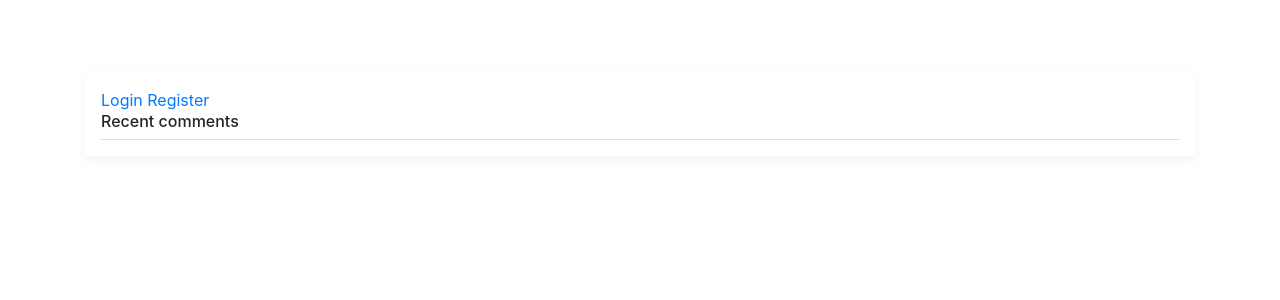
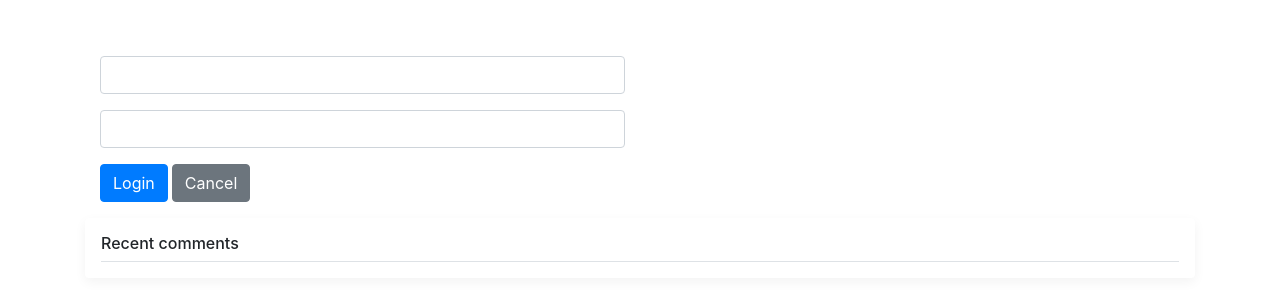
Before and after one commit to apu84/ReactComment, a React app: page /login in a window 1280 px wide. Shown: the top 300 px of the page. Built offline with nearby package versions, Linux system fonts and the light colour scheme.

Commit message:
Added router for login and registration form

```diff
--- a/package.json
+++ b/package.json
@@ -32,6 +32,8 @@
     "redux": "^3.5.2",
     "redux-logger": "^2.6.1",
     "redux-promise": "^0.5.3",
-    "redux-thunk": "^2.1.0"
+    "redux-thunk": "^2.1.0",
+    "react-router-dom": "^4.1.2",
+    "history": "^4.6.3"
   }
 }
--- a/src/app/app.jsx
+++ b/src/app/app.jsx
@@ -1,11 +1,25 @@
 import React from 'react'
-import ReactDOM from 'react-dom';
+import {Route, Router} from 'react-router-dom';
 import Board from './component/board';
-import {Provider} from 'react-redux';
-import {createStore} from 'redux';
-import allReducers from './reducers/index'
+import LoginForm from './component/loginForm'
+import RegistrationForm from './component/registrationForm';
+import ProfileLinks from './component/profileLinks'
+import {history} from './helpers/index'
 
-const store = createStore(allReducers);
+export default class App extends React.Component {
+  render() {
+    return (
+        <div>
+          <Router history={history}>
+            <div>
+              <Route exact path='/' component={ProfileLinks}/>
+              <Route path='/login' component={LoginForm}/>
+              <Route path='/registration' component={RegistrationForm}/>
+              <Board/>
+            </div>
+          </Router>
 
-ReactDOM.render(<Provider store={store}><Board/></Provider>,
-    document.getElementById('root'));
+        </div>
+    );
+  }
+}
--- a/src/app/component/board.jsx
+++ b/src/app/component/board.jsx
@@ -3,7 +3,6 @@ import Comment from './comment'
 import {connect} from 'react-redux';
 import {bindActionCreators} from "redux";
 import {addComment} from "../action";
-import UserHome from './userHome';
 
 class Board extends React.Component {
   constructor(props) {
@@ -18,7 +17,6 @@ class Board extends React.Component {
     if (this.props.loggedInUser && Object.keys(this.props.loggedInUser).length > 0) {
       return (
           <div className='my-3 p-3 bg-white rounded box-shadow'>
-            <UserHome/>
             <div className='border-bottom border-gray'>
               <h6 className='pb-2 mb-0'>Recent comments</h6>
               <button className='btn btn-primary' onClick={this.add.bind(this)}>Add comment</button>
@@ -33,7 +31,6 @@ class Board extends React.Component {
     else {
       return (
           <div className='my-3 p-3 bg-white rounded box-shadow'>
-            <UserHome/>
             <div className='border-bottom border-gray'>
               <h6 className='pb-2 mb-0'>Recent comments</h6>
             </div>
--- a/src/app/component/comment.jsx
+++ b/src/app/component/comment.jsx
@@ -28,23 +28,27 @@ class Comment extends React.Component {
     this.props.removeComment(this.props.index);
   }
 
+  isLoggedIn() {
+    return this.props.loggedInUser && Object.keys(this.props.loggedInUser).length > 0;
+  }
+
   render() {
-    if (this.state.editing || this.props.content.text === '') {
+    if ((this.state.editing || this.props.content.text === '') && this.isLoggedIn()) {
       return (
-          <div className='media text-muted pt-3 border-bottom border-gray'>
+          <div className='text-muted pt-3 border-bottom border-gray'>
             <div className='form-row'>
               <div className='col-md-12'>
-                <textarea ref='newText' className='form-control' defaultValue={this.props.content.text}></textarea>
+                <textarea ref='newText' className='form-control mb-3' defaultValue={this.props.content.text}></textarea>
               </div>
             </div>
             <button type="button" className="btn btn-success" onClick={this.save.bind(this)}>Save</button>
           </div>);
     }
     else if (!this.state.editing) {
-      if (this.props.loggedInUser && Object.keys(this.props.loggedInUser).length > 0) {
+      if (this.isLoggedIn()) {
         return (
-            <div className='media text-muted pt-3 border-bottom border-gray'>
-              <p className='media-body pb-3 mb-0 small lh-125'>{this.props.content.text}</p>
+            <div className='text-muted pt-3 border-bottom border-gray'>
+              <p className='pb-3 mb-0 small lh-125'>{this.props.content.text}</p>
               <div>
                 <button type="button" className="btn btn-secondary" onClick={this.edit.bind(this)}>Edit</button>
                 <button type="button" className="btn btn-danger" onClick={this.remove.bind(this)}>Remove</button>
--- a/src/app/component/loginForm.jsx
+++ b/src/app/component/loginForm.jsx
@@ -2,6 +2,7 @@ import React from 'react';
 import {bindActionCreators} from 'redux';
 import {connect} from 'react-redux';
 import {login, logout} from '../action/index'
+import {Link} from 'react-router-dom';
 
 class LoginForm extends React.Component {
   constructor(props) {
@@ -35,33 +36,16 @@ class LoginForm extends React.Component {
   }
 
   render() {
-    if (!this.state.showLoginForm && !this.props.loggedInUser) {
-      return (<a href='javascript:void(0)' onClick={this.showLoginForm.bind(this)}>Login</a>);
-    }
-    else if (this.state.showLoginForm) {
+    if (!this.props.loggedInUser) {
       return (
           <div className='form-group col-md-6'>
             <input className='form-control mb-3' ref='userName' type='text'/>
             <input className='form-control mb-3' ref='password' type='password'/>
-            <button className='btn btn-primary' onClick={this.login.bind(this)}>Login</button>
-            <button className='btn btn-secondary' onClick={this.cancel.bind(this)}>Cancel</button>
+            <button type='button' className='btn btn-primary' onClick={this.login.bind(this)}>Login</button>
+            <Link className='btn btn-secondary ml-1' to='/'>Cancel</Link>
           </div>)
-    }
-    else if (this.props.loggedInUser) {
-      if(Object.keys(this.props.loggedInUser).length === 0) {
-        return (
-            <div className='form-group col-md-6'>
-              <input className='form-control mb-3' ref='userName' type='text'/>
-              <input className='form-control mb-3' ref='password' type='password'/>
-              <button className='btn btn-primary' onClick={this.login.bind(this)}>Login</button>
-              <button className='btn btn-secondary' onClick={this.cancel.bind(this)}>Cancel</button>
-              <span className='badge badge-danger'>Invalid username or password</span>
-            </div>)
-      }
-      else {
-        return (<div><span className='badge badge-info'>Logged in as: {this.props.loggedInUser.name}</span> <a
-            href='javascript:void(0)' onClick={this.logout.bind(this)}>Logout</a></div>)
-      }
+    }else {
+      return (<div></div>);
     }
   }
 }
--- /dev/null
+++ b/src/app/component/profileLinks.jsx
@@ -0,0 +1,23 @@
+import React from 'react';
+import {Link} from 'react-router-dom';
+import {connect} from 'react-redux';
+
+class ProfileLinks extends React.Component {
+  render() {
+    if (!this.props.loggedInUser) {
+      return (
+          <div>
+            <Link to='/login'>Login</Link>
+            <Link to='/registration' className='ml-1'>Registration</Link>
+          </div>);
+    }
+  }
+}
+
+function mapStateToProps(state) {
+  return {
+    loggedInUser: state.loggedInUser,
+  }
+}
+
+export default connect(mapStateToProps)(ProfileLinks);
--- a/src/app/component/registrationForm.jsx
+++ b/src/app/component/registrationForm.jsx
@@ -2,6 +2,7 @@ import React from 'react';
 import {bindActionCreators} from 'redux';
 import {connect} from 'react-redux';
 import {addUser} from '../action/index'
+import {Link} from 'react-router-dom';
 
 class RegistrationForm extends React.Component {
   constructor(props) {
@@ -31,20 +32,17 @@ class RegistrationForm extends React.Component {
   }
 
   render() {
-    if (!this.state.showRegistrationForm && !this.props.loggedInUser) {
-      return (<a href='javascript:void(0)' onClick={this.showRegistrationForm.bind(this)}>Register</a>);
-    }
-    else if (this.state.showRegistrationForm) {
+    if (!this.props.loggedInUser) {
       return (
           <div className='form-group col-md-6'>
             <input className='form-control mb-3' ref='userName' type='text'/>
             <input className='form-control mb-3' ref='password' type='password'/>
             <button className='btn btn-primary' onClick={this.addUser.bind(this)}>Register</button>
-            <button className='btn btn-secondary' onClick={this.cancel.bind(this)}>Cancel</button>
+            <Link className='btn btn-secondary ml-1' to='/'>Cancel</Link>
           </div>)
     }
     else if (this.props.loggedInUser) {
-      return(<div></div>);
+      return (<div></div>);
     }
   }
 }
--- /dev/null
+++ b/src/app/helpers/history.jsx
@@ -0,0 +1,3 @@
+import { createBrowserHistory } from 'history';
+
+export const history = createBrowserHistory();
--- /dev/null
+++ b/src/app/helpers/index.jsx
@@ -0,0 +1 @@
+export * from './history'
--- /dev/null
+++ b/src/app/index.jsx
@@ -0,0 +1,15 @@
+import React from 'react';
+import { render } from 'react-dom';
+import { Provider } from 'react-redux';
+import {createStore} from 'redux';
+import allReducers from './reducers/index'
+import App from './app';
+
+const store = createStore(allReducers);
+
+render(
+    <Provider store={store}>
+      <App />
+    </Provider>,
+    document.getElementById('root')
+);
--- a/webpack.config.common.js
+++ b/webpack.config.common.js
@@ -5,7 +5,7 @@ const port = process.env.PORT || 8000;
 
 module.exports = {
   context: __dirname,
-  entry: ['./src/app/app.jsx', './src/style/style.css'],
+  entry: ['./src/app/index.jsx', './src/style/style.css'],
   output: {
     path: path.join(__dirname, 'dist'),
     filename: 'bundle.js',
```
